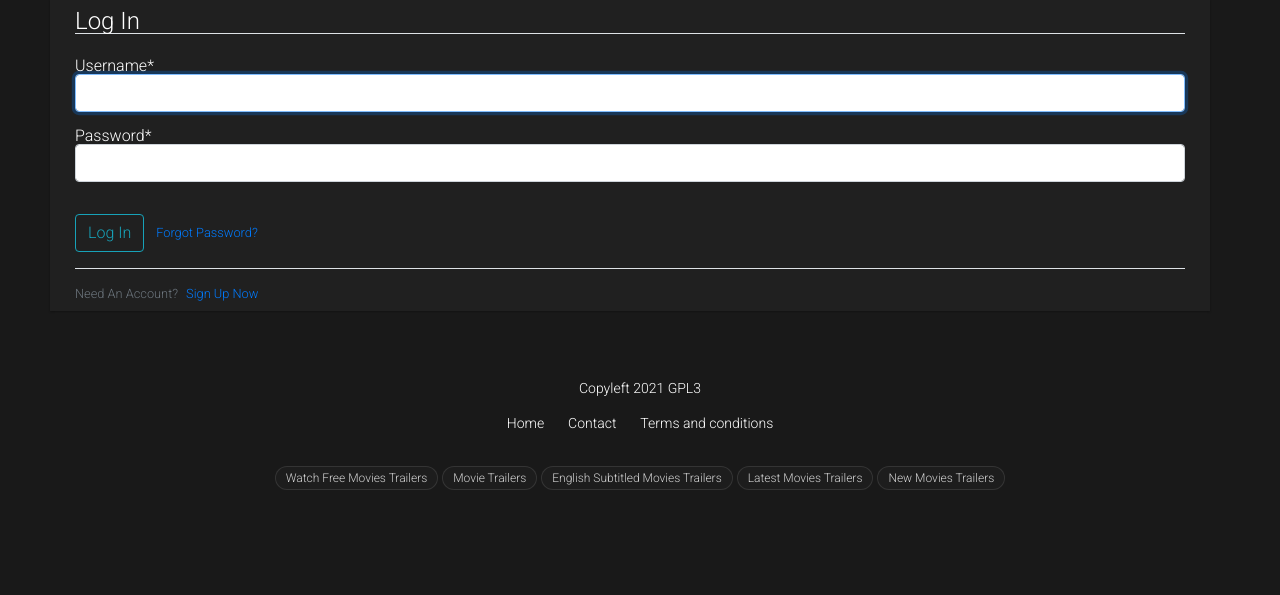
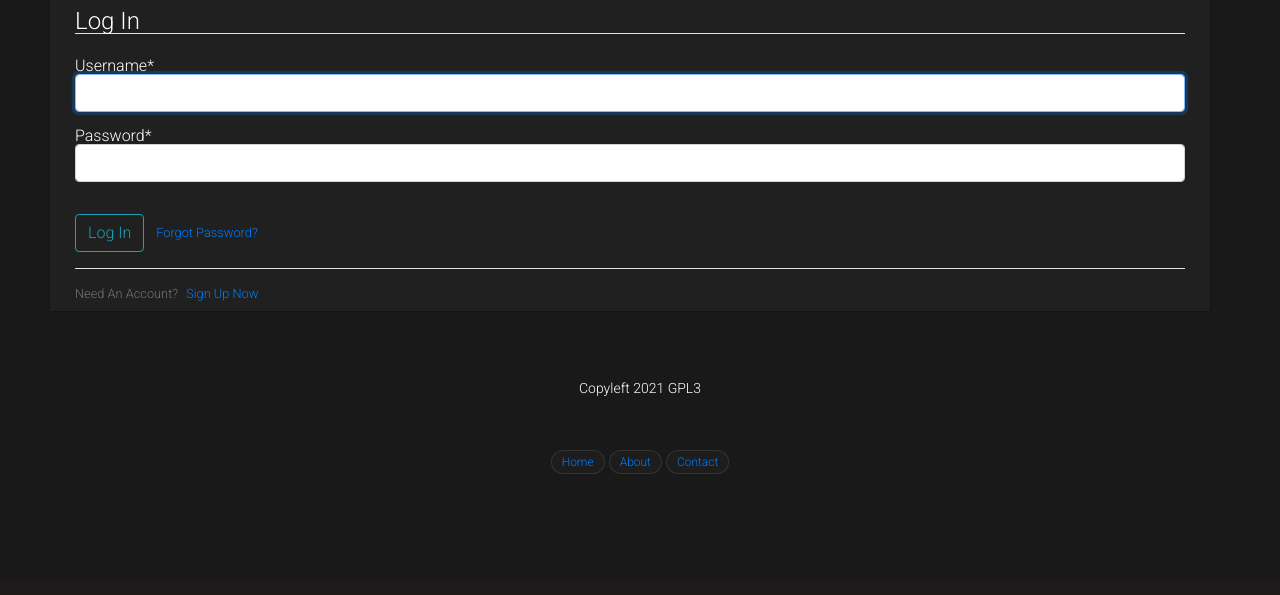
Before and after one commit to aallisha/movies, a Django app: page /login/ in a window 1280 px wide. Shown: the part 581-1176 px from the top of the page. After the commit the page ends 1055 px from the top, so only its background shows below. Run offline with Django 3.2, Linux system fonts and the light colour scheme; data comes from the database, SQL or seed files in the repository; both versions use the stored data as it was after the commit; some libraries are stand-ins or nearby versions.

Commit message:
Cleaned up the footer section

```diff
--- a/movies/templates/movies/index.html
+++ b/movies/templates/movies/index.html
@@ -93,20 +93,11 @@
 
 		<footer class="footer">
 			<div class="copyright"><p>Copyleft 2021 GPL3</p></div>
-			<div class="footermenu">
-				<ul>
-					<li><a href="index.html">Home</a></li>
-					<li><a href="contact.html">Contact</a></li>
-					<li><a href="terms.html">Terms and conditions</a></li>
-				</ul>
-			</div>
 			<div class="tags">
 				<ul>
-					<li>Watch Free Movies Trailers</li>
-					<li>Movie Trailers</li>
-					<li>English Subtitled Movies Trailers</li>
-					<li>Latest Movies Trailers</li>
-					<li>New Movies Trailers</li>
+                    <li><a href="{% url 'movie-home' %}">Home</a></li>
+                    <li><a href="#">About</a></li>
+                    <li><a href="#">Contact</a></li>
 
 				</ul>
 			</div>
```
Also changed, not shown: db.sqlite3.
